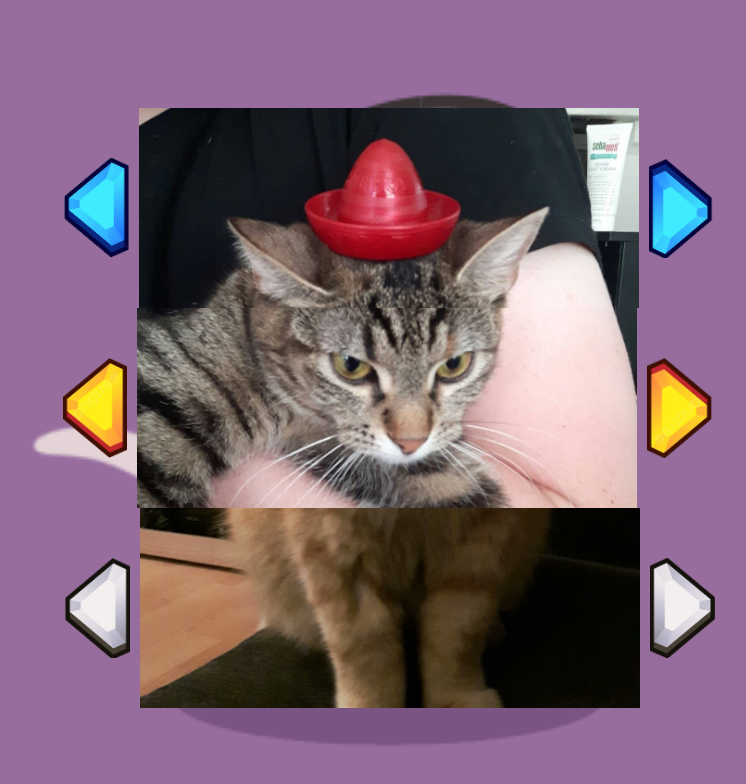
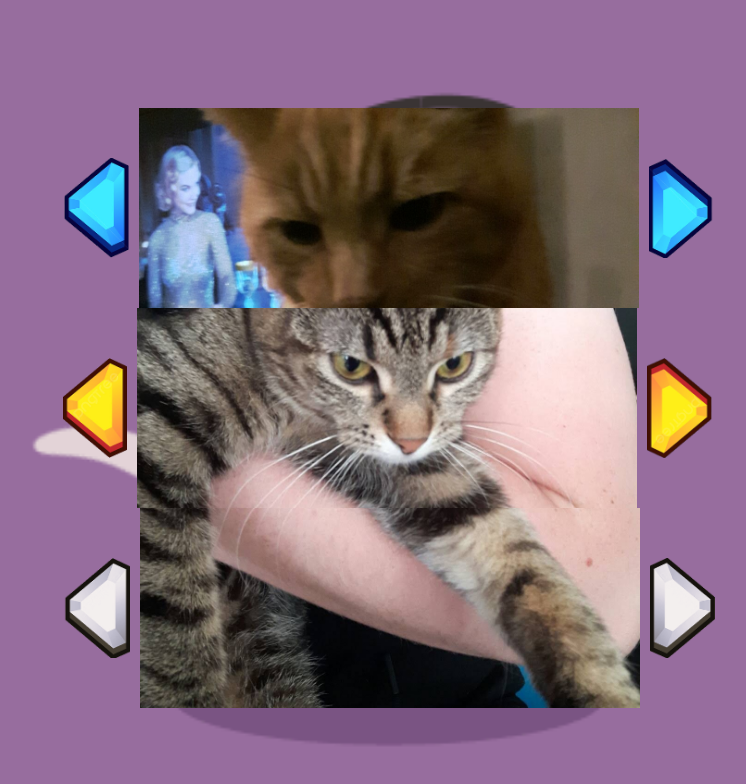
Before and after one commit to RebeckaKinn/Reactgame, a React (Vite) app in the folder Reactgame/: page / in a window 1280 px wide. Shown: the top 784 px of the page, without its empty margins (251-997 px from the left). Built offline with nearby package versions, Linux system fonts and the light colour scheme.

Commit message:
comments but works

```diff
--- a/Reactgame/src/slideGame/slideGameJS.jsx
+++ b/Reactgame/src/slideGame/slideGameJS.jsx
@@ -1,4 +1,5 @@
 //import React from "react";
+
 //arrows
 import blueLeft from '../assets/blue_left.png';
 import blueRight from '../assets/blue_right.png';
@@ -11,54 +12,103 @@ import whiteRight from '../assets/white_right.png';
 import image1 from '../assets/tigern.jpg'
 import image2 from '../assets/soppen.jpg'
 
+//TODO: put images in different folders in assets
+//TODO: bildene er ikke centrert
+
 import './slideGame.css';
 
 const cards = [
   { src: image1 },
 
-  { src: image2},
+  { src: image2 },
 
 ];
 
+
+//TODO: Skjekk chatGPT i forhold til useState og update site. Alt fungerer, men ikke oppdatere siden.
+
+
+let headIndex;
+let bodyIndex;
+let bottomIndex;
+
 function slideGameHandling() {
+
   const randomIndex = () => {
     return Math.floor(Math.random() * cards.length);
   };
 
-  const switchImage = () => {
+  const getIndex = () => {
+    headIndex = randomIndex()
+    bodyIndex = randomIndex()
+    bottomIndex = randomIndex()
+  }
+  getIndex();
 
-  }
+
+  const switchImage = (direction, index) => {
+    if(direction == 'left'){
+      if(index == 0) index = cards.length - 1;
+      else index--;
+    }
+    else{
+      if(index == cards.length - 1) index = 0;
+      else index++;
+    }
+    console.log(index)
+    return;
+  };
+
+
 
   return (
     <>
     <div className='slideGameBox'>
       <div>
-
-          <img className="arrow" src={blueLeft} alt="blueLeft" />
-
-        <img className="gameImg head" src={cards[randomIndex()].src} alt="head" />
-
-          <img className="arrow" src={blueRight} alt="blueRight" />
-
+        <img
+            onClick={() => switchImage('left', headIndex)}
+            className="arrow"
+            src={blueLeft}
+            alt="blueLeft" />
+          <img
+              className="gameImg head"
+              src={cards[headIndex].src}
+              alt="head" />
+        <img
+            onClick={() => switchImage('right', headIndex)}
+            className="arrow"
+            src={blueRight}
+            alt="blueRight" />
       </div>
 
       <div>
-
-          <img className="arrow" src={yellowLeft} alt="yellowLeft" />
-
-        <img className="gameImg body" src={cards[randomIndex()].src} alt="body" />
-
-          <img className="arrow" src={yellowRight} alt="yellowRight" />
-
+        <img
+            onClick={() => switchImage('left', bodyIndex)}
+            className="arrow" src={yellowLeft}
+            alt="yellowLeft" />
+          <img
+              className="gameImg body"
+              src={cards[bodyIndex].src}
+              alt="body" />
+        <img
+            onClick={() => switchImage('right', bodyIndex)}
+            className="arrow" src={yellowRight}
+            alt="yellowRight" />
       </div>
 
       <div>
-       <img className="arrow" src={whiteLeft} alt="whiteLeft" />
-
-        <img  className="gameImg bottom"src={cards[randomIndex()].src} alt="bottom" />
-
-          <img className="arrow" src={whiteRight} alt="whiteRight" />
-
+       <img
+          onClick={() => switchImage('left', bottomIndex)}
+          className="arrow" src={whiteLeft}
+          alt="whiteLeft" />
+          <img
+              className="gameImg bottom"
+              src={cards[bottomIndex].src}
+              alt="bottom" />
+        <img
+            onClick={() => switchImage('right', bottomIndex)}
+            className="arrow" src={whiteRight}
+            alt="whiteRight" />
       </div>
     </div>
     </>
```
